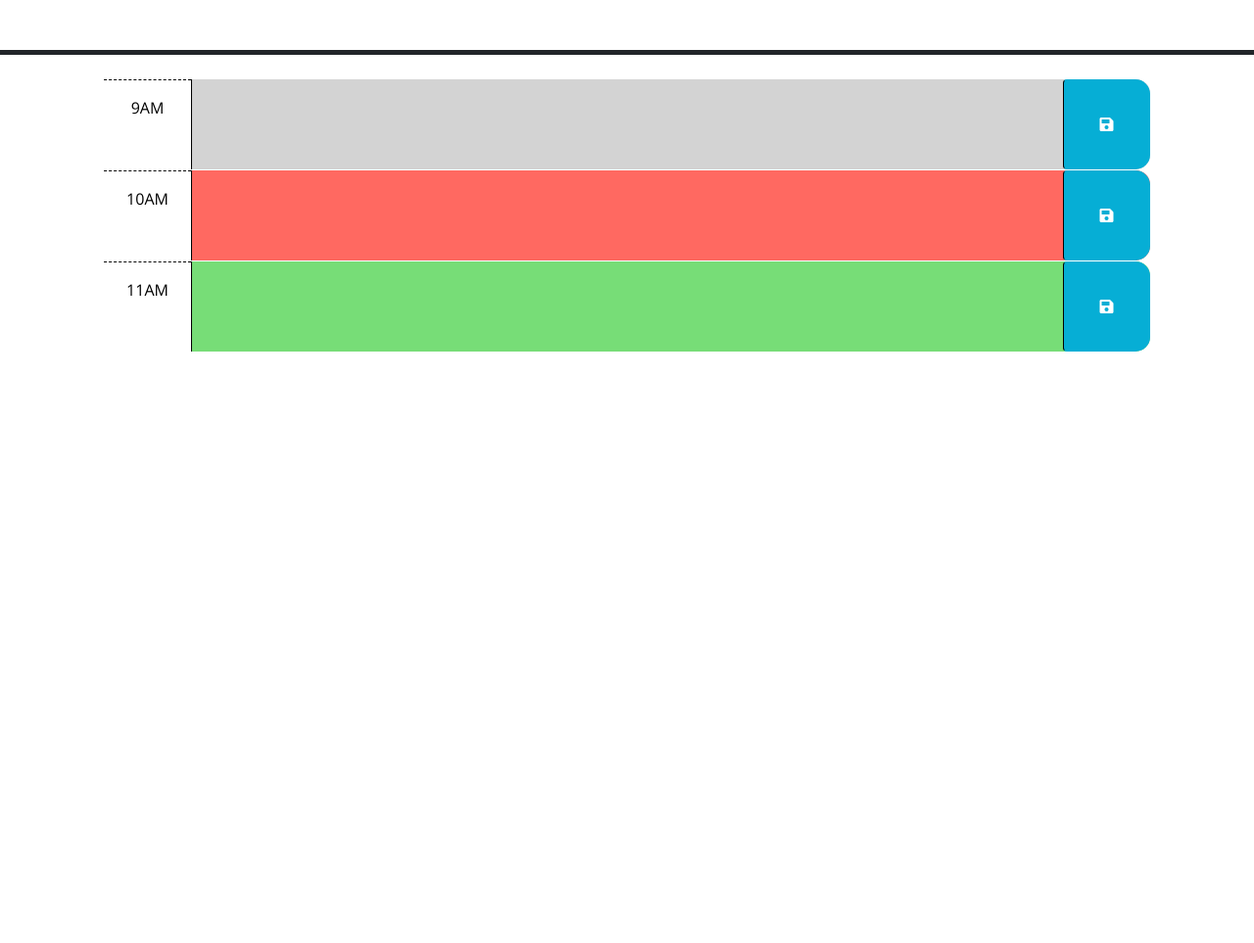
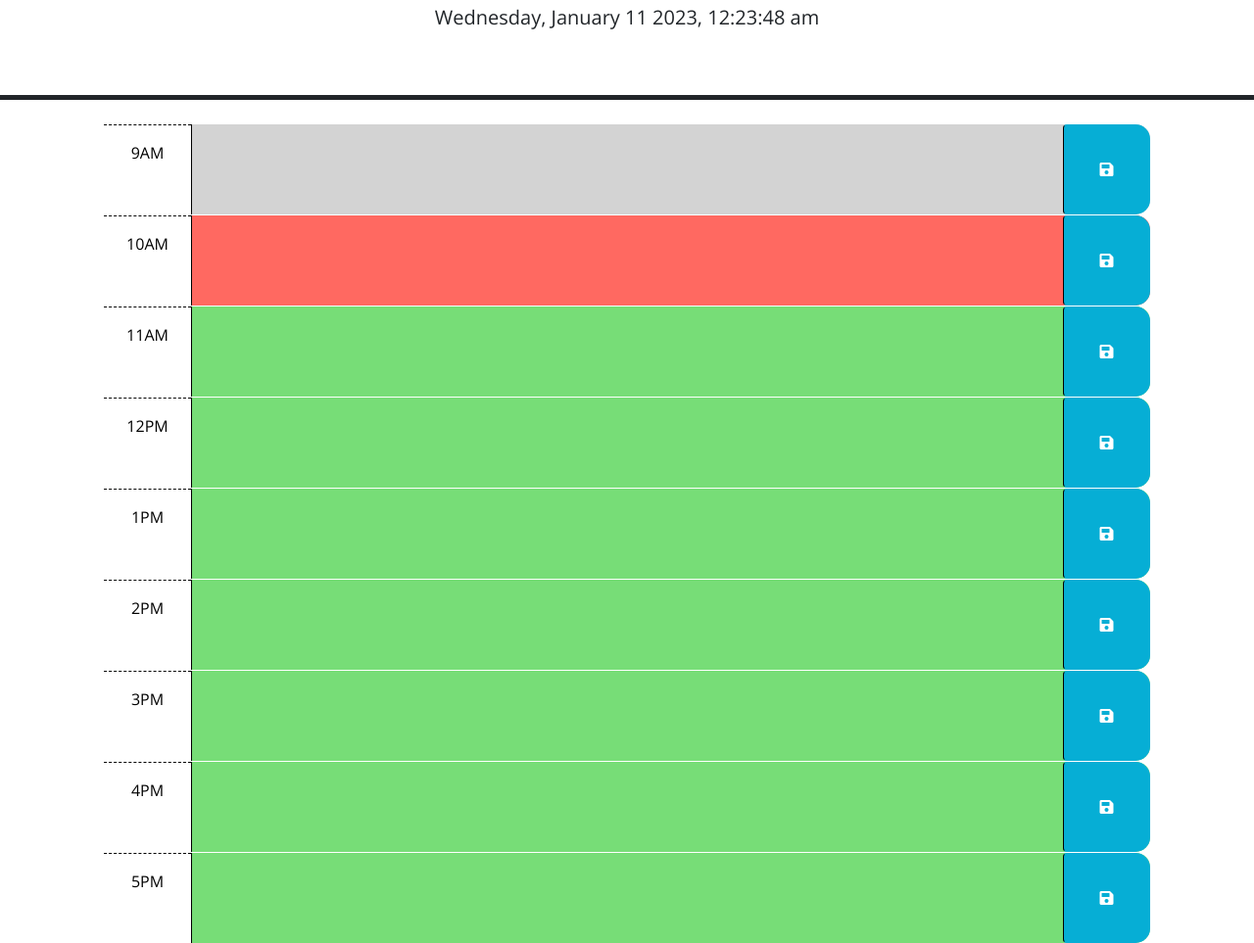
Before and after one commit to SeanAllen19/Work-Day-Scheduler, a plain HTML site: page index.html in a window 1280 px wide. Shown: the part 176-1139 px from the top of the page at 98% size. Before the commit the page ends 800 px from the top, so only its background shows below. Drawn offline with nearby package versions, Linux system fonts and the light colour scheme.

Commit message:
Added date and some local store code

```diff
--- a/index.html
+++ b/index.html
@@ -1,5 +1,6 @@
 <!DOCTYPE html>
 <html lang="en">
+
   <head>
     <meta charset="UTF-8" />
     <meta name="viewport" content="width=device-width, initial-scale=1.0" />
@@ -66,6 +67,54 @@
         </button>
       </div>
 
+      <div id="hour-12" class="row time-block future">
+        <div class="col-2 col-md-1 hour text-center py-3">12PM</div>
+        <textarea class="col-8 col-md-10 description" rows="3"> </textarea>
+        <button class="btn saveBtn col-2 col-md-1" aria-label="save">
+          <i class="fas fa-save" aria-hidden="true"></i>
+        </button>
+      </div>
+
+      <div id="hour-1" class="row time-block future">
+        <div class="col-2 col-md-1 hour text-center py-3">1PM</div>
+        <textarea class="col-8 col-md-10 description" rows="3"> </textarea>
+        <button class="btn saveBtn col-2 col-md-1" aria-label="save">
+          <i class="fas fa-save" aria-hidden="true"></i>
+        </button>
+      </div>
+
+      <div id="hour-2" class="row time-block future">
+        <div class="col-2 col-md-1 hour text-center py-3">2PM</div>
+        <textarea class="col-8 col-md-10 description" rows="3"> </textarea>
+        <button class="btn saveBtn col-2 col-md-1" aria-label="save">
+          <i class="fas fa-save" aria-hidden="true"></i>
+        </button>
+      </div>
+
+      <div id="hour-3" class="row time-block future">
+        <div class="col-2 col-md-1 hour text-center py-3">3PM</div>
+        <textarea class="col-8 col-md-10 description" rows="3"> </textarea>
+        <button class="btn saveBtn col-2 col-md-1" aria-label="save">
+          <i class="fas fa-save" aria-hidden="true"></i>
+        </button>
+      </div>
+
+      <div id="hour-4" class="row time-block future">
+        <div class="col-2 col-md-1 hour text-center py-3">4PM</div>
+        <textarea class="col-8 col-md-10 description" rows="3"> </textarea>
+        <button class="btn saveBtn col-2 col-md-1" aria-label="save">
+          <i class="fas fa-save" aria-hidden="true"></i>
+        </button>
+      </div>
+
+      <div id="hour-5" class="row time-block future">
+        <div class="col-2 col-md-1 hour text-center py-3">5PM</div>
+        <textarea class="col-8 col-md-10 description" rows="3"> </textarea>
+        <button class="btn saveBtn col-2 col-md-1" aria-label="save">
+          <i class="fas fa-save" aria-hidden="true"></i>
+        </button>
+
+
     <script src="https://code.jquery.com/jquery-3.4.1.min.js"></script>
     <script
       src="https://cdn.jsdelivr.net/npm/dayjs@1.11.3/dayjs.min.js"
--- a/script.js
+++ b/script.js
@@ -1,6 +1,49 @@
 // Wrap all code that interacts with the DOM in a call to jQuery to ensure that
 // the code isn't run until the browser has finished rendering all the elements
 // in the html.
+var saveButton = $('.saveBtn');
+var inputBox = $('.description');
+var timeOfDay = $('.time-block');
+
+// inputBox.on('click', function () {
+//   console.log('Hello World');
+// });
+
+function saveComment() {
+  var input = {
+    comment: inputBox.val().trim(),
+  };
+  console.log(input)
+
+  localStorage.setItem("input", JSON.stringify(input));
+}
+
+saveButton.on('click', function (event) {
+  event.preventDefault();
+  console.log(timeOfDay)
+  saveComment();
+});
+
+
+
+//// If the refomatDate is < reformateDate then it should be grey, if the reformatDate is > than the reformatDate it should be green. Current hour should be red ( look to getting a date var with 24hrs in DayJS?)
+// if (reformatDate < reformatDate) {
+//   console.log(passed)
+// } else ≈
+var time = dayjs().format('hh:mm:ss');
+if (time < time) {
+  console.log('true');
+} else if (time > time) {
+  console.log('over')
+}
+function getDate() {
+var reformatDate = dayjs().format('dddd, MMMM D YYYY, h:mm:ss a');
+$('#currentDay').text(reformatDate);
+};
+setInterval(getDate, 1000)
+
+
+
 $(function () {
   // TODO: Add a listener for click events on the save button. This code should
   // use the id in the containing time-block as a key to save the user input in
```
